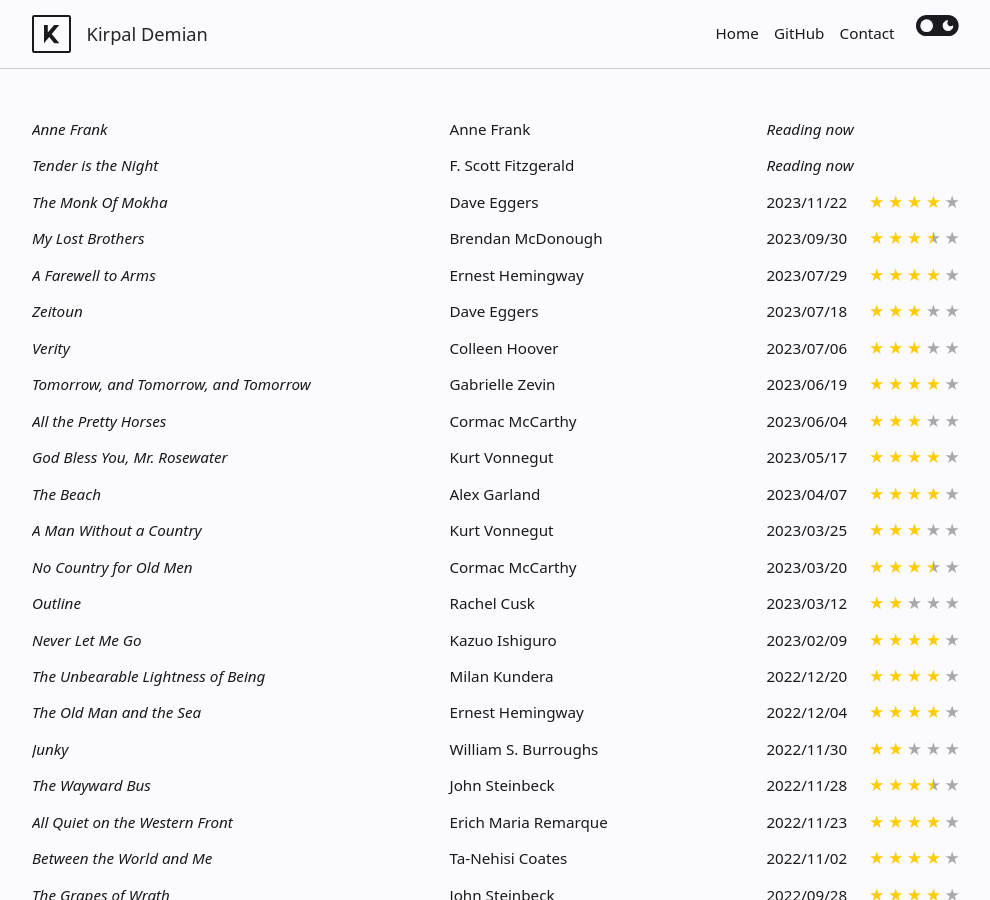
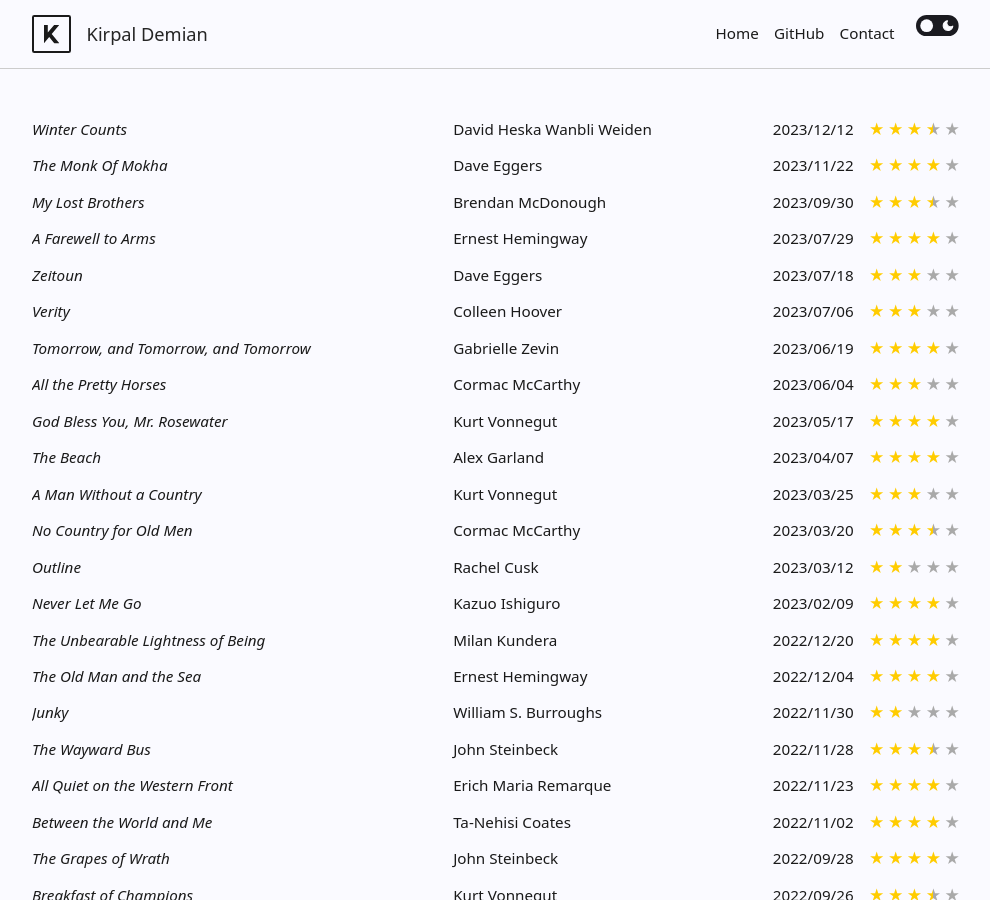
Before and after one commit to Kirpal/kirpal, a Jekyll site: the page built from reading.html, in a window 1280 px wide and 900 px high. Shown: the whole window, without its empty margins (144-1134 px from the left). Built offline with Jekyll 4.4.1, drawn with Linux system fonts in a browser that asks for light colours.

Commit message:
Update reading.yml

```diff
--- a/_data/reading.yml
+++ b/_data/reading.yml
@@ -1,3 +1,11 @@
+- title: 'Winter Counts'
+  author: David Heska Wanbli Weiden
+  isbn: 9780062968944
+  status: read
+  date_started: 2023/12/10
+  date_finished: 2023/12/12
+  rating: 3.5
+
 - title: 'The Monk Of Mokha'
   author: Dave Eggers
   isbn: 9781101947319
@@ -6,14 +14,6 @@
   date_finished: 2023/11/22
   rating: 4
 
-- title: 'Anne Frank: The Diary of a Young Girl'
-  author: Anne Frank
-  isbn: 9780812415087
-  status: currently-reading
-  date_started: 2023/10/18
-  date_finished:
-  rating:
-
 - title: 'My Lost Brothers: The Untold Story by the Yarnell Hill Fire''s Lone Survivor'
   author: Brendan McDonough
   isbn: 9780316308182
@@ -21,14 +21,6 @@
   date_started: 2023/09/25
   date_finished:  2023/09/30
   rating: 3.5
-
-- title: Tender is the Night
-  author: F. Scott Fitzgerald
-  isbn: 9780241341483
-  status: currently-reading
-  date_started: 2023/08/07
-  date_finished:
-  rating:
 
 - title: 'A Farewell to Arms: The Hemingway Library Edition'
   author: Ernest Hemingway
```
